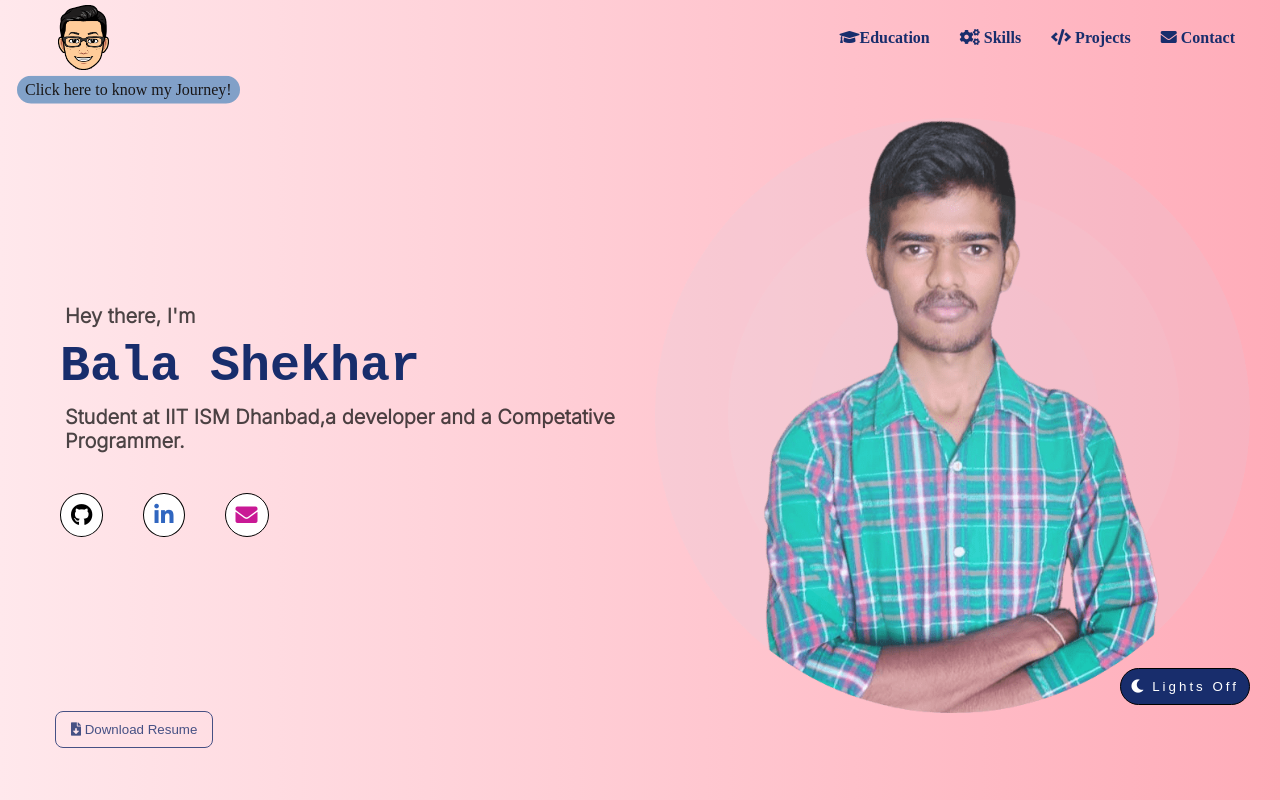
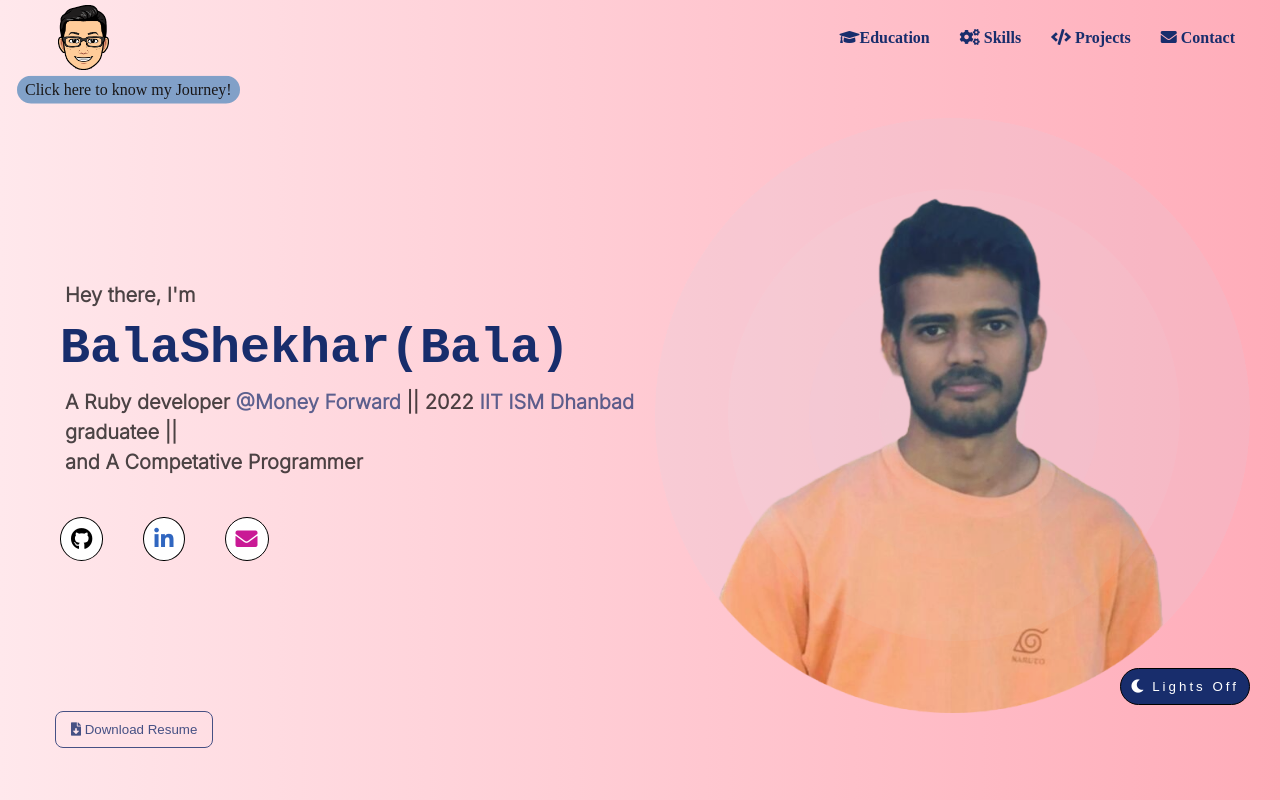
Before and after one commit to BALASHEKHAR/balashekhar.github.io, a plain HTML site: page index.html in a window 1280 px wide. Shown: the top 800 px of the page. Drawn offline with nearby package versions, Linux system fonts and the light colour scheme; a web font is replaced by a local one.

Commit message:
fix nits on main-info

```diff
--- a/components/main_info/main_info.css
+++ b/components/main_info/main_info.css
@@ -37,7 +37,7 @@
   background-position-x: center;
   background-position-y: center;
   height: 100%;
-  background-image: url("../../assets/images/main_info/balac.png");
+  background-image: url("../../assets/images/main_info/bala_cropped.png");
 }
 .imag img {
   width: 100%;
@@ -59,6 +59,11 @@
   font-size: 20px;
   padding: 10px 5px;
   font-family: "Inter", sans-serif;
+  line-height: 1.5;
+}
+.info h4 a {
+  color: #182d6c;
+  text-decoration: none;
 }
 .info h1 {
   font-size: 50px;
--- a/components/main_info/main_info.html
+++ b/components/main_info/main_info.html
@@ -5,9 +5,19 @@
 </div>
 <div class="info">
   <h4>Hey there, I'm</h4>
-  <h1>bala shekhar</h1>
-  <h4>Student at IIT ISM Dhanbad,a developer and a Competative Programmer.</h4>
+  <h1>BalaShekhar(bala)</h1>
+  <h4>
+    A Ruby developer
+    <a target="_blank" href="https://moneyforward.com/">@Money Forward</a> ||
+    2022 <a href="https://www.iitism.ac.in/">IIT ISM Dhanbad</a> graduatee ||
+    <br />
+    and A Competative Programmer
+  </h4>
   <div>
+    <!-- TODO add blog link -->
+    <!-- <a target="_blank" href="https://github.com/BALASHEKHAR"
+      ><i style="color: #000; background-color: #fff" class="fab fa-github"></i
+    ></a> -->
     <a target="_blank" href="https://github.com/BALASHEKHAR"
       ><i style="color: #000; background-color: #fff" class="fab fa-github"></i
     ></a>
```
Also changed, not shown: assets/images/main_info/bala.jpeg (added), assets/images/main_info/bala.png (deleted), assets/images/main_info/bala_cropped.png (added), assets/images/main_info/balac.png (deleted).
